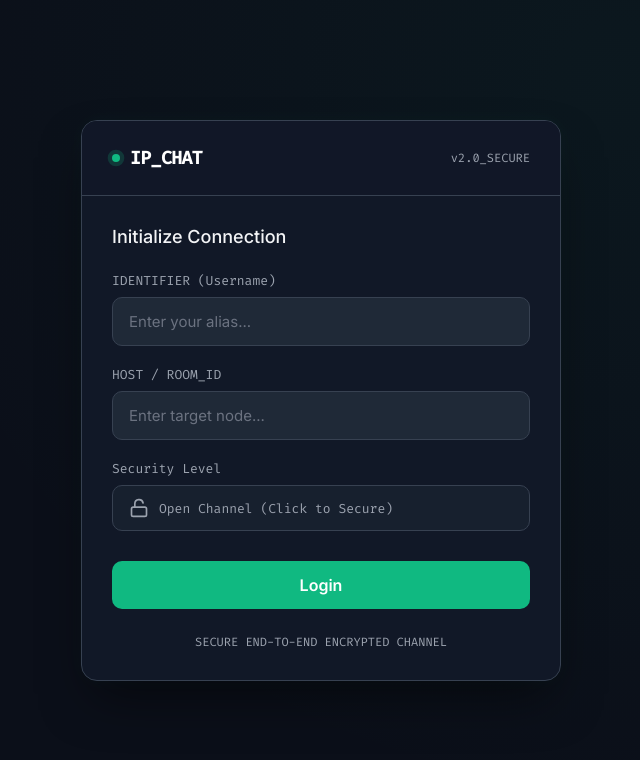
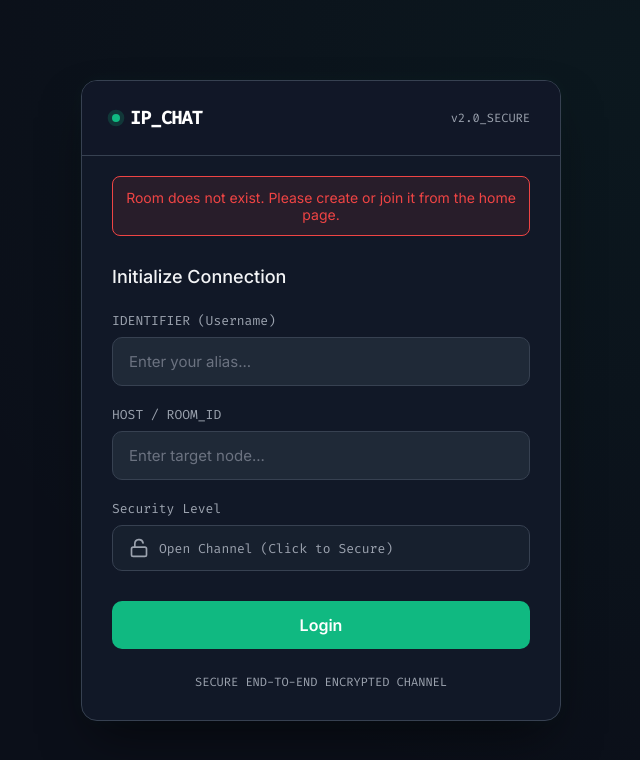
Before and after one commit to mauryadevang27-design/Anonymous-, a Flask app: a page that uses templates/index.html in a window 1280 px wide. Shown: the top 760 px of the page, without its empty margins (319-959 px from the left). Run offline with Flask 3, Linux system fonts and the light colour scheme; the visitor is signed in with stand-in values (Sample User, id 1); some libraries are stand-ins or nearby versions.

Commit message:
Fixed SocketIO WebSocket transport and added temporary memory rooms

```diff
--- a/app.py
+++ b/app.py
@@ -26,11 +26,21 @@ socketio = SocketIO(
 
 @app.route('/')
 def index():
-    return render_template('index.html')
+    error = request.args.get('error')
+    return render_template('index.html', error=error)
 
 
 @app.route('/room/<room_name>')
 def room(room_name):
+    room_key = f"room:{room_name}"
+
+    if not r.exists(room_key):
+        return redirect(url_for('index', error="Room does not exist. Please create or join it from the home page."))
+
+    saved_password = r.hget(room_key, "password")
+    if saved_password and not session.get(f'auth_{room_name}'):
+        return redirect(url_for('index', error="You must enter the correct password to join this room!"))
+
     username = session.get('username')
     return render_template('index.html', room_name=room_name, username=username)
 
@@ -45,7 +55,7 @@ def join_room_route():
         session['username'] = username
 
     if not room_name:
-        return "Room name required!", 400
+        return redirect(url_for('index', error="Room name required!"))
 
     room_key = f"room:{room_name}"
 
@@ -56,6 +66,7 @@ def join_room_route():
             "password": password_hash,
             "users": 0
         })
+        session[f'auth_{room_name}'] = True
         return redirect(url_for('room', room_name=room_name))
 
     else:
@@ -64,11 +75,12 @@ def join_room_route():
 
         if saved_password:
             if not password:
-                return "Password required!", 401
+                return redirect(url_for('index', error="Password required!"))
             entered_hash = hashlib.sha256(password.encode()).hexdigest()
             if entered_hash != saved_password:
-                return "Wrong password!", 401
+                return redirect(url_for('index', error="Wrong password!"))
 
+        session[f'auth_{room_name}'] = True
         return redirect(url_for('room', room_name=room_name))
 
 
--- a/templates/index.html
+++ b/templates/index.html
@@ -487,6 +487,13 @@
                 </div>
                 <p>v2.0_SECURE</p>
             </div>
+
+            {% if error %}
+            <div style="background: rgba(239, 68, 68, 0.1); border: 1px solid #ef4444; color: #ef4444; padding: 12px; margin: 20px 30px 0; border-radius: 8px; text-align: center; font-size: 14px; animation: popIn 0.3s ease;">
+                {{ error }}
+            </div>
+            {% endif %}
+
             <div class="join-section">
                 <h2>Initialize Connection</h2>
                 <form id="joinForm" method="POST" action="/join_room">
```
